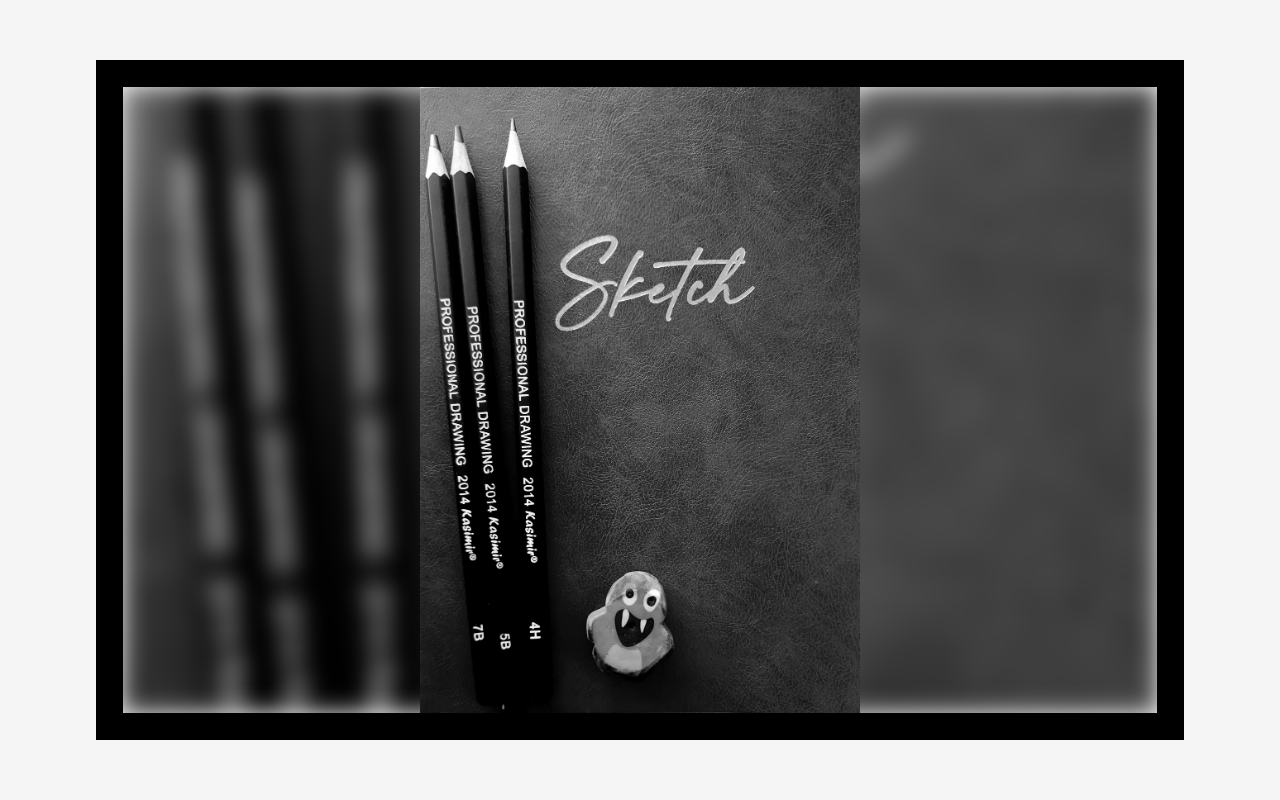
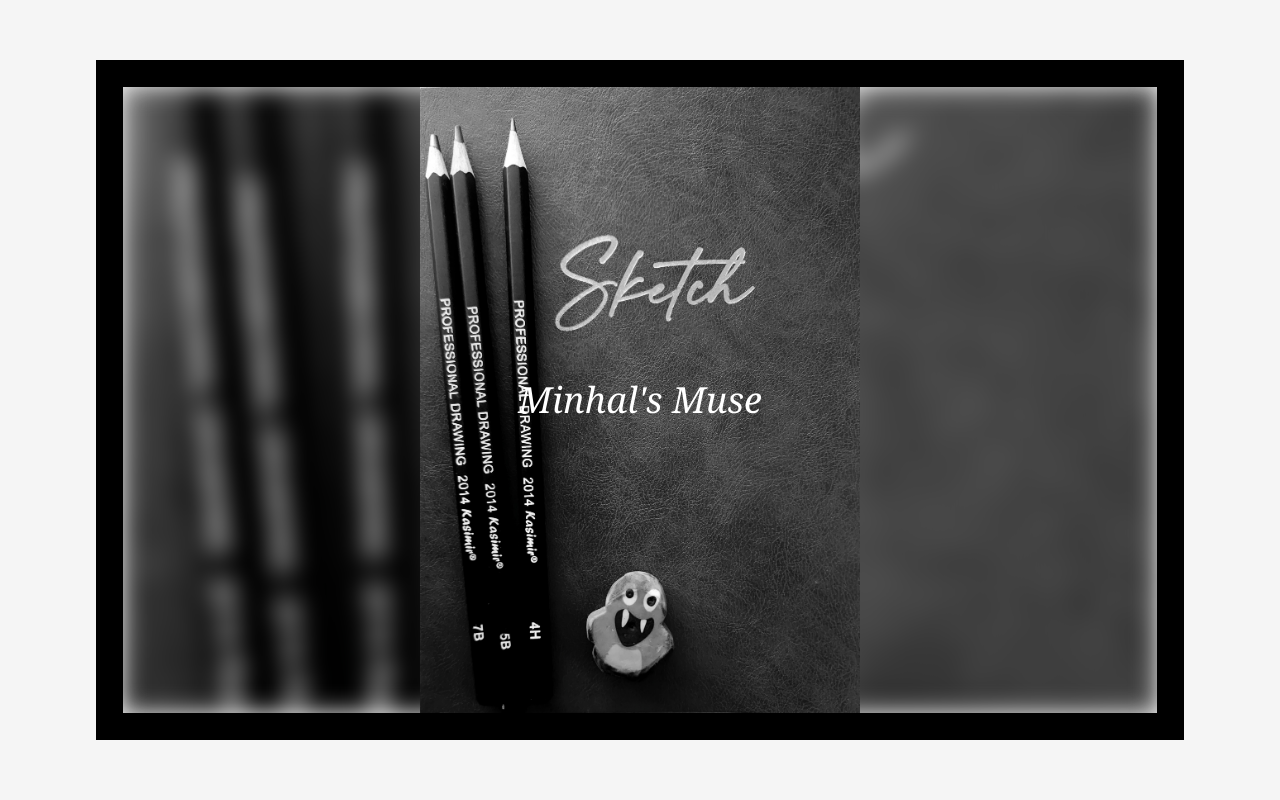
Before and after one commit to minhalexus/drawmerce, a Next.js app in the folder drawmerce-next/: page /board in a window 1280 px wide. Shown: the top 800 px of the page. Built offline with nearby package versions, Linux system fonts and the light colour scheme.

Commit message:
Added a frame cover

```diff
--- a/drawmerce-next/src/app/board/page.tsx
+++ b/drawmerce-next/src/app/board/page.tsx
@@ -9,7 +9,7 @@ export default function BoardPage() {
     return(
         <div className="overflow-x-hidden">
             <FrameContainer
-                variant='FrameSingle'
+                variant='FrameCover'
                 media={ ["/cover.jpg"] }
             />
             <FrameContainer variant='FrameSingle' media={ ["/babu.jpg"] } />
--- a/drawmerce-next/src/components/FrameContainer.tsx
+++ b/drawmerce-next/src/components/FrameContainer.tsx
@@ -2,9 +2,10 @@ import React from 'react';
 import FrameBackwardSlash from "@drawmerce/components/FrameBackwardSlash";
 import FrameForwardSlash from "@drawmerce/components/FrameForwardSlash";
 import FrameSingle from "@drawmerce/components/FrameSingle";
+import FrameCover from "@drawmerce/components/FrameCover";
 
 interface ContainerProps {
-    variant?: 'FrameForwardSlash' | 'FrameBackwardSlash' | 'FrameSingle';
+    variant?: 'FrameForwardSlash' | 'FrameBackwardSlash' | 'FrameSingle' | 'FrameCover';
     media: string[];
 }
 
@@ -14,6 +15,8 @@ const FrameContainer: React.FC<ContainerProps> = ({variant = 'FrameForwardSlash'
         content = <FrameForwardSlash/>;
     } else if (variant === 'FrameBackwardSlash') {
         content = <FrameBackwardSlash/>;
+    } else if (variant === 'FrameCover') {
+        content = <FrameCover media={ media }/>
     } else {
         content = <FrameSingle media={ media }/>;
     }
--- /dev/null
+++ b/drawmerce-next/src/components/FrameCover.tsx
@@ -0,0 +1,40 @@
+import Image from "next/image";
+
+interface FrameCoverProps {
+    media: string[]
+}
+
+export default function FrameCover({media}: FrameCoverProps) {
+    return (
+        <div>
+            <div className="w-[85vw] h-[85vh] relative border-[1.7rem] border-black overflow-hidden">
+                {/* Diagonal Split */}
+                <div className="relative w-full h-full select-none">
+                    <Image
+                        src={media[0]}
+                        alt="Larger Portion Image"
+                        layout="fill"
+                        objectFit="cover"
+                        draggable={false}
+                        className="blur-md select-none"
+                    />
+                    <Image
+                        src={media[0]}
+                        alt="Larger Portion Image"
+                        layout="fill"
+                        objectFit="contain"
+                        draggable={false}
+                        className=""
+                    />
+                    {/* Centered Heading */}
+                    <h1 className="absolute inset-0 flex items-center justify-center text-white text-4xl font-serif italic">
+                        Minhal's Muse
+                    </h1>
+                </div>
+            </div>
+            {/*<footer className="row-start-3 flex gap-[24px] flex-wrap items-center justify-center">*/}
+            {/*   */}
+            {/*</footer>*/}
+        </div>
+    );
+}
```
